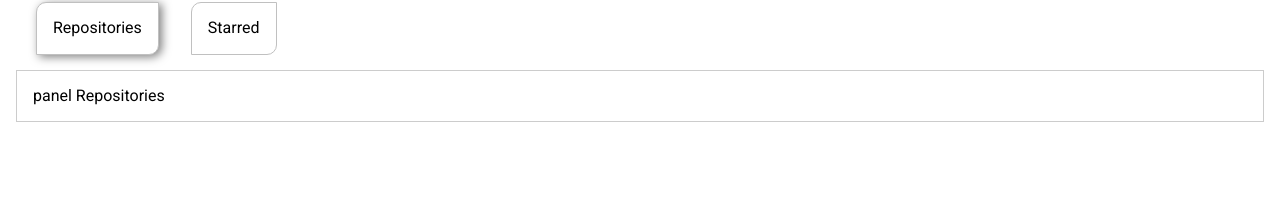
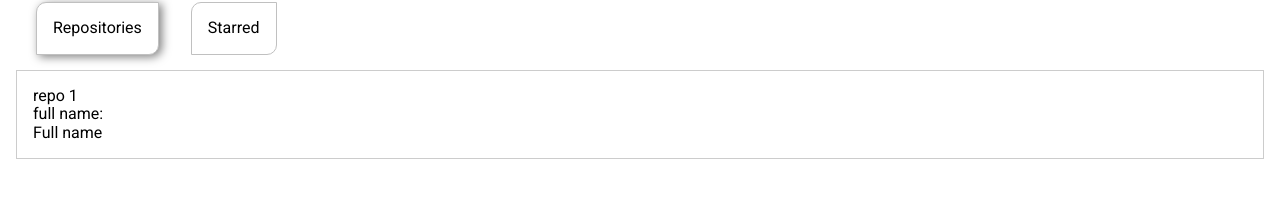
Before and after one commit to wellingtonmont22/search-github-api, a React (Create React App) app: page / in a window 1280 px wide. Shown: the part 268-466 px from the top of the page. Built offline with nearby package versions, Linux system fonts and the light colour scheme.

Commit message:
creating RepositoryItem component

```diff
--- a/src/components/Repositories/index.jsx
+++ b/src/components/Repositories/index.jsx
@@ -1,24 +1,30 @@
 import React from "react";
-import * as S from './styled';
+import * as S from "./styled";
+import RepositoryItem from "../RepositoryItem";
 
 const Repositories = () => {
   return (
     <S.WrapperTabs
       selectedTabClassName="is-selected"
-        selectedTabPanelClassName="is-selected">
+      selectedTabPanelClassName="is-selected"
+    >
       <S.WrapperTabsList>
-                <S.WrapperTab>
-                    Repositories
-                </S.WrapperTab>
-                <S.WrapperTab>
-                    Starred
-                </S.WrapperTab>
+        <S.WrapperTab>Repositories</S.WrapperTab>
+        <S.WrapperTab>Starred</S.WrapperTab>
       </S.WrapperTabsList>
       <S.WrapperTabPanel>
-                panel Repositories
+        <RepositoryItem
+          name="repo 1"
+          linkToRepo="https://github.com/wellingtonmont22/aula_bootstrap"
+          fullName="Full name"
+        />
       </S.WrapperTabPanel>
       <S.WrapperTabPanel>
-                panel Starred
+        <RepositoryItem
+          name="repo 2"
+          linkToRepo="https://github.com/wellingtonmont22/aula_bootstrap"
+          fullName="Full name"
+        />
       </S.WrapperTabPanel>
     </S.WrapperTabs>
   );
--- /dev/null
+++ b/src/components/RepositoryItem/index.jsx
@@ -0,0 +1,13 @@
+import React from "react";
+
+const RepositoryItem = ({ name, linkToRepo, fullName }) => {
+  return (
+    <div>
+      <h2>{name}</h2>
+      <h4>full name:</h4>
+      <a href={linkToRepo} target="_blank" rel="noreferrer">{fullName}</a>
+    </div>
+  );
+};
+
+export default RepositoryItem;
```
Lines whose indentation alone changed are shown as unchanged.
